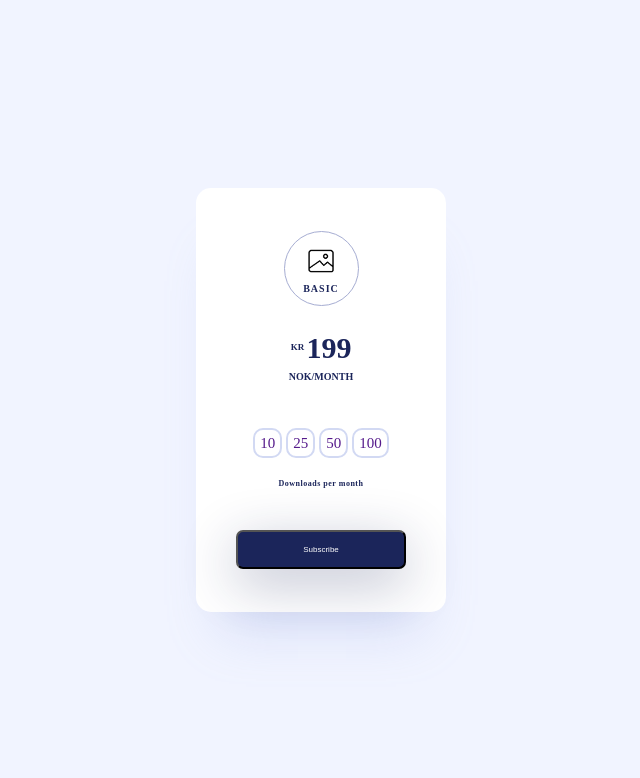
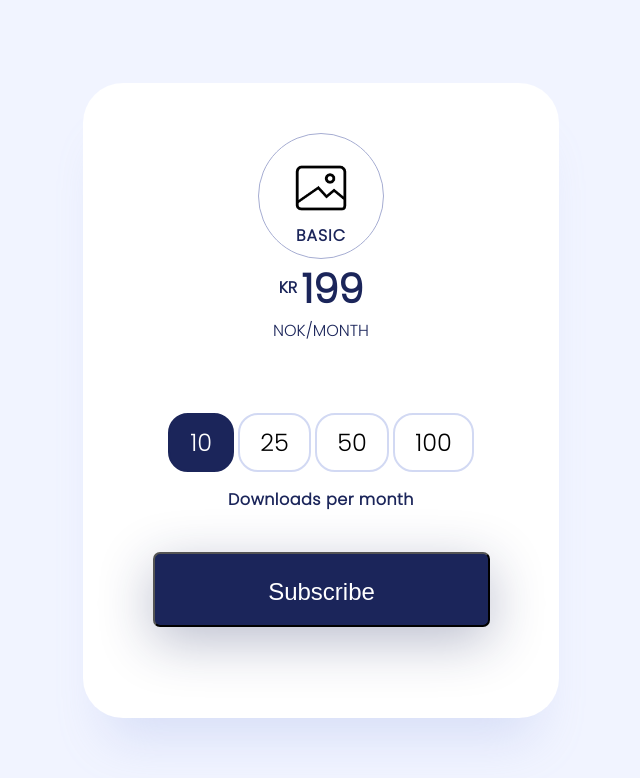
Before and after one commit to ahmetege55/odev_2, a plain HTML site: page index.html in a window 1280 px wide. Shown: the whole page, without its empty margins (319-959 px from the left). Drawn offline with Linux system fonts and the light colour scheme.

Commit message:
some change applied to better css

```diff
--- a/index.html
+++ b/index.html
@@ -6,21 +6,33 @@
     <meta name="viewport" content="width=device-width, initial-scale=1.0">
     <title>Ödev2</title>
     <link rel="stylesheet" href="style.css">
+    <link rel="preconnect" href="https://fonts.googleapis.com">
+<link rel="preconnect" href="https://fonts.gstatic.com" crossorigin>
+<link href="https://fonts.googleapis.com/css2?family=Poppins:wght@300&family=Roboto+Serif:ital,opsz,wght@1,8..144,500&display=swap" rel="stylesheet">
 </head>
 <body>
     <section class="main">
         <div class="card">
            <div class="circle">
-               <img src="av5c8336583e291842624.png" width="40px" height="40px">
+               <img src="av5c8336583e291842624.png" width="80px" height="80px">
                <p>BASIC</p>
            </div>
+
            <p>KR <span>199</span></p>
+
            <p>NOK/MONTH</p>
+
            <div class="amount">
-               <a href="">10</a>
-               <a href="">25</a>
-               <a href="">50</a>
-               <a href="">100</a>
+
+                    <input type="radio" id="10" name="price" checked>
+                    <label for="10">10</label>
+                    <input type="radio" id="25" name="price">
+                    <label for="25">25</label>
+                    <input type="radio" id="50" name="price">
+                    <label for="50"  >50</label>
+                    <input type="radio" id="100" name="price">
+                    <label for="100">100</label>
+
            </div>
            <p>Downloads per month</p>
            <button>Subscribe</button>
--- a/style.css
+++ b/style.css
@@ -15,11 +15,11 @@ body{
     height: 100vh
 }
 .card{
-    height: 53%;
+
     background-color:#FFFFFF;
-    min-width: 250px;
+    width: 476px;
     box-shadow: 0px 43px 50px -25px rgba(157, 172, 227, 0.3);
-    border-radius: 15px;
+    border-radius: 40px;
     display: flex;
     justify-content: space-evenly;
     align-items: center;
@@ -27,21 +27,25 @@ body{
 }
 .circle{
     border: 1px solid #A6ADD2;
-    height: 75px;
-    width:75px;
+    height: 126px;
+    width: 126px;
     border-radius:50%;
     display: flex;
     align-items: center;
     justify-content: center;
     flex-direction: column;
-    margin-bottom: -30px;
+    margin: 50px 175px 0 175px;
 
+
+}
+.title{
+    margin:16px 0 13px 0;
 }
 .circle :first-of-type{
     font-family: 'Poppins';
     font-style: normal;
     font-weight: 700;
-    font-size: 10px;
+    font-size: 16px;
     line-height: 15px;
     text-align: center;
     letter-spacing: 1px;
@@ -53,7 +57,7 @@ p:nth-of-type(1){
     font-family: 'Poppins';
     font-style: bold;
     font-weight: 700;
-    font-size: 9px;
+    font-size: 16px;
     line-height: 24px;
     text-transform: uppercase;
     color: #1B255A;
@@ -63,38 +67,20 @@ span{
     font-family: 'Poppins';
     font-style: bold;
     font-weight: 700;
-    font-size: 30px;
+    font-size: 40px;
     line-height: 60px;
     vertical-align: middle;
 }
 p:nth-of-type(2)
 {
     font-family: 'Poppins';
-    font-style: bold;
-    font-weight: 700;
-    font-size: 10px;
+    font-weight: 500;
+    font-size: 16px;
+    line-height: 24px;
     text-transform: uppercase;
     color: #1B255A;
-    margin-top: -50px;
+    margin-bottom: 70px;
 
-}
-a{
-    background: #FFFFFF;
-    border: 2px solid #D2D9F3;
-    border-radius: 10px;
-    text-decoration: none;
-    padding: 5px 5px;
-    font-family: 'Poppins';
-    font-style: normal;
-    font-weight: 500;
-    font-size: 15px;
-    line-height: 36px;
-
-}
-a:hover{
-    color: #FFFFFF;
-    background-color:#1B255A;
-    border:none;
 }
 
 p:nth-of-type(3)
@@ -102,11 +88,12 @@ p:nth-of-type(3)
     font-family: 'Poppins';
     font-style: bold;
     font-weight: 700;
-    font-size: 8px;
+    font-size: 16px;
     color: #1B255A;
     text-align: center;
     letter-spacing: .5px;
-    margin-top: -25px;
+    margin-bottom: 40px;
+
 
 }
 button{
@@ -114,7 +101,47 @@ button{
     box-shadow: 0px 14px 54px rgba(27, 37, 90, 0.3);
     border-radius: 7px;
     color:white;
-    padding: 13px 65px;
+    padding: 24px;
     text-align: center;
-    font-size: 8px;
+    font-size: 24px;
+    line-height: 27px;
+    Width :337px;
+    Height:75px;
+    margin: 0 69px 91px 70px;
 }
+input[type="radio"] {
+    opacity: 0;
+    position: fixed;
+    width: 0;
+  }
+
+
+  label {
+    display: inline-block;
+    background-color: white;
+    padding: 10px 20px;
+    font-size: 24px;
+    border: 2px solid #D2D9F3;
+    border-radius: 20px;
+}
+
+label:hover {
+    background-color: #1B255A;
+    color:white;
+    border: 2px solid #1B255A;
+  }
+
+input[type="radio"]:focus + label {
+    background-color: #1B255A;
+    color:white;
+    border: 2px solid #1B255A;
+}
+
+input[type="radio"]:checked + label {
+    background-color: #1B255A;
+    color:white;
+    border: 2px solid #1B255A;
+}
+.amount{
+    margin-bottom: 15px;
+}
```
